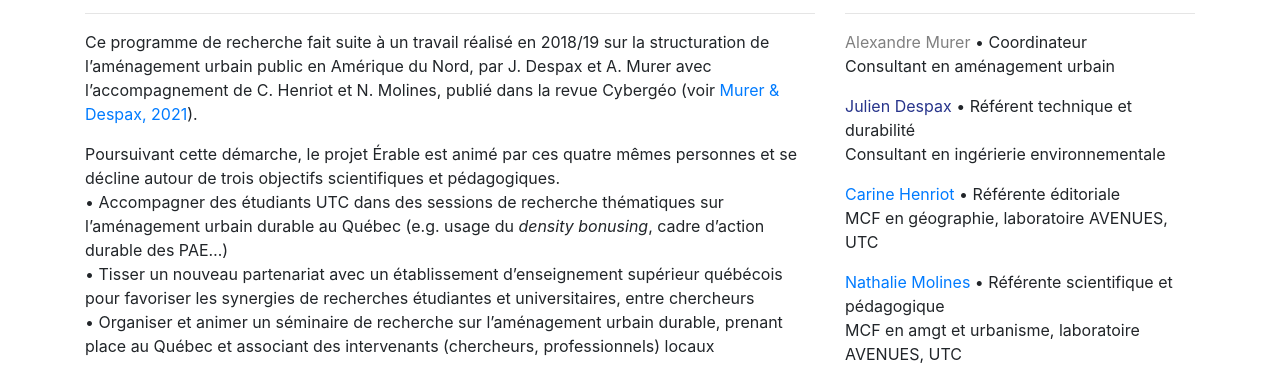
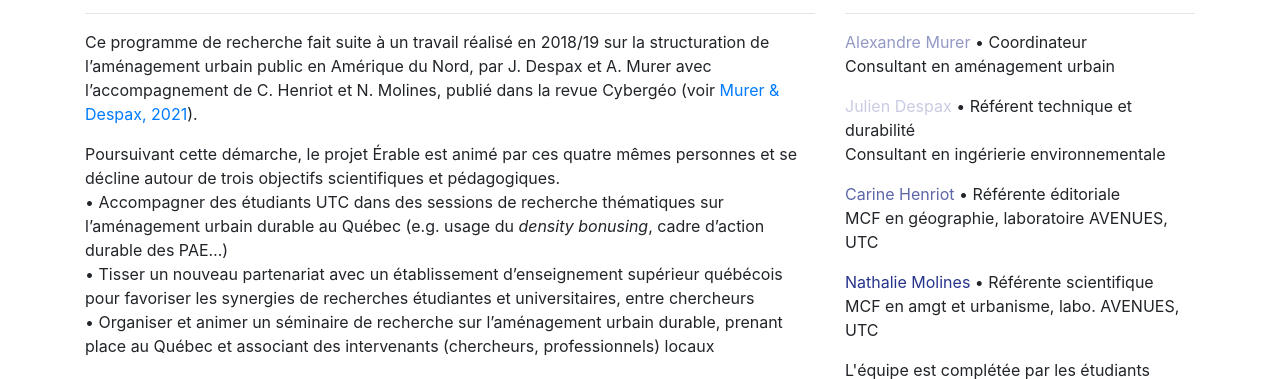
Before and after one commit to projet-erable/projet-erable.github.io, a website: page index.html in a window 1280 px wide. Shown: the part 533-912 px from the top of the page. Drawn offline with Linux system fonts and the light colour scheme.

Commit message:
Index update

```diff
--- a/index.html
+++ b/index.html
@@ -56,10 +56,10 @@
           <h1 class="display-4 text-white mt-5 mb-2">Érable : le programme de recherche</h1>
           <p class="lead mb-5 text-white-50">
           	Érable (<u>É</u>quipe de <u>r</u>echerche pour l'<u>a</u>ménagement urbain dura<u>ble</u>) est un programme de recherche
-		porté par l’<a target="_blank" style="color:rgba(255,255,255,0.25)" href="https://www.utc.fr/formations/diplome-dingenieur/genie-urbain-gu/#recherche">Université de Technologie de Compiègne</a> (UTC, France)
+		porté par l’<a target="_blank" style="color:rgba(255,255,255,0.75)" href="https://www.utc.fr/formations/diplome-dingenieur/genie-urbain-gu/#recherche">Université de Technologie de Compiègne</a> (UTC, France)
 		qui vise à documenter les pratiques et les projets d'aménagement urbain durables mis en œuvre au Québec.
 		Le projet a été amorcé en avril 2021
-		suite à un soutien financier de l’<a target="_blank" style="color:white" href="https://www.ofqj.org/appel-a-projets-relance-jeunesse-2021/">Office Franco-Québécois pour la Jeunesse</a> (OFQJ)
+		suite à un soutien financier de l’<a target="_blank" style="color:rgba(255,255,255,0.75)" href="https://www.ofqj.org/appel-a-projets-relance-jeunesse-2021/">Office Franco-Québécois pour la Jeunesse</a> (OFQJ)
 		et se poursuit jusqu’en 2023.
           </p>
         </div>
@@ -90,20 +90,20 @@
         <h2>Équipe</h2>
         <hr>
         <address>
-          <a target="_blank" style="color:gray" href="mailto:alexandre.murer@utc.fr?subject=Projet%20Érable%20/%20Mon%20objet">Alexandre Murer</a> • Coordinateur
+          <a target="_blank" style="color:rgba(39,52,139,0.5)" href="mailto:alexandre.murer@utc.fr?subject=Projet%20Érable%20/%20Mon%20objet">Alexandre Murer</a> • Coordinateur
 	  <br>Consultant en aménagement urbain
 	</address>
 	<address>
-	  <a target="_blank" style="color:#27348b" href="mailto:julien.despax@utc.fr?subject=Projet%20Érable%20/%20Mon%20objet">Julien Despax</a> • Référent technique et durabilité
+	  <a target="_blank" style="color:rgba(39,52,139,0.25)" href="mailto:julien.despax@utc.fr?subject=Projet%20Érable%20/%20Mon%20objet">Julien Despax</a> • Référent technique et durabilité
 	  <br>Consultant en ingérierie environnementale
 	</address>
 	<address>
-	  <a target="_blank" color=#27348b href="mailto:carine.henriot@utc.fr?subject=Projet%20Érable%20/%20Mon%20objet">Carine Henriot</a> • Référente éditoriale
+	  <a target="_blank" style="color:rgba(39,52,139,0.75)" href="mailto:carine.henriot@utc.fr?subject=Projet%20Érable%20/%20Mon%20objet">Carine Henriot</a> • Référente éditoriale
 	  <br>MCF en géographie, laboratoire AVENUES, UTC
         </address>
 	<address>
-	  <a target="_blank" color="primary" href="mailto:nathalie.molines@utc.fr?subject=Projet%20Érable%20/%20Mon%20objet">Nathalie Molines</a> • Référente scientifique et pédagogique
-	  <br>MCF en amgt et urbanisme, laboratoire AVENUES, UTC
+	  <a target="_blank" style="color:rgba(39,52,139)" href="mailto:nathalie.molines@utc.fr?subject=Projet%20Érable%20/%20Mon%20objet">Nathalie Molines</a> • Référente scientifique
+	  <br>MCF en amgt et urbanisme, labo. AVENUES, UTC
 	</address>
         <address>
           L'équipe est complétée par les étudiants
```
